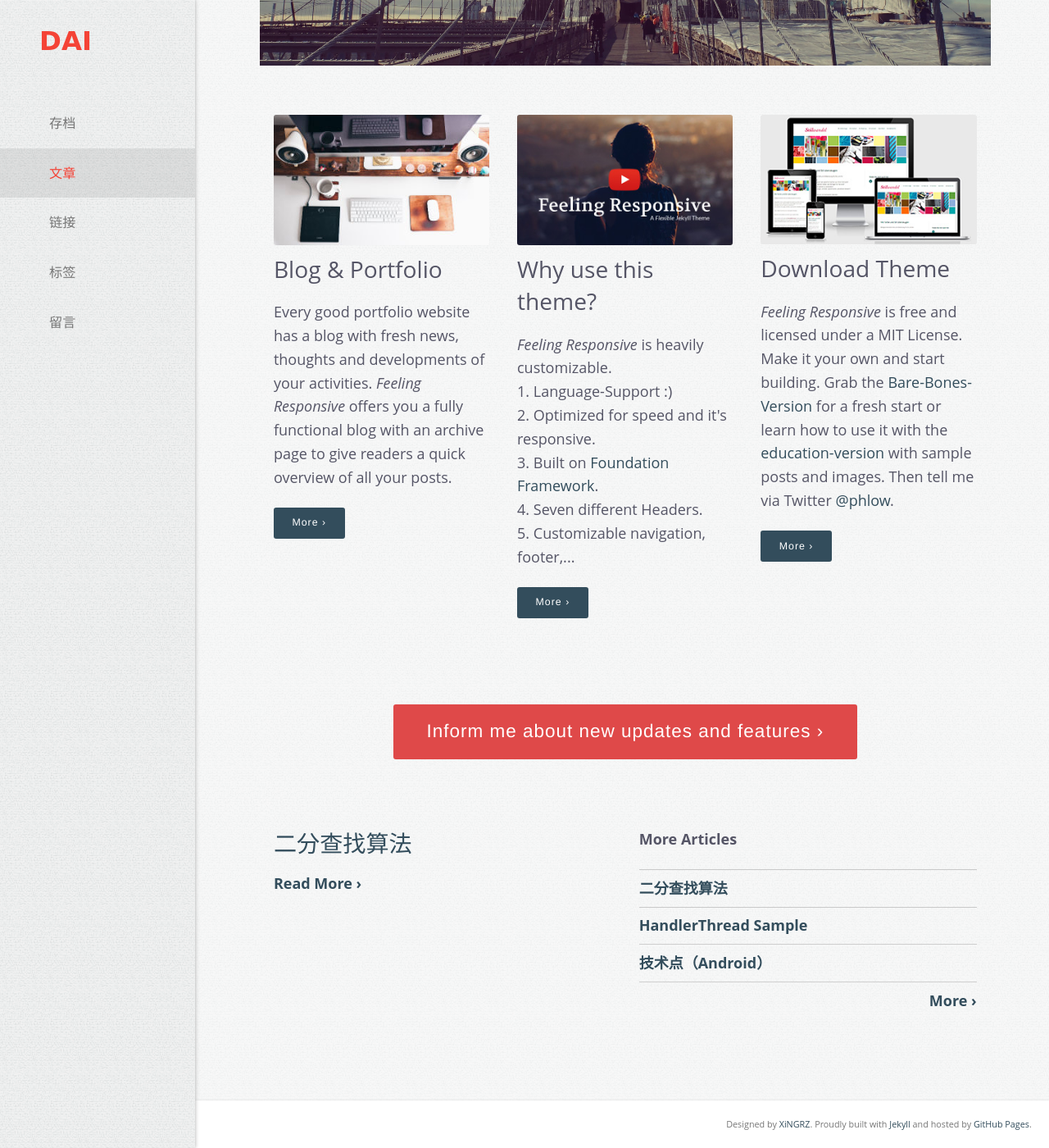
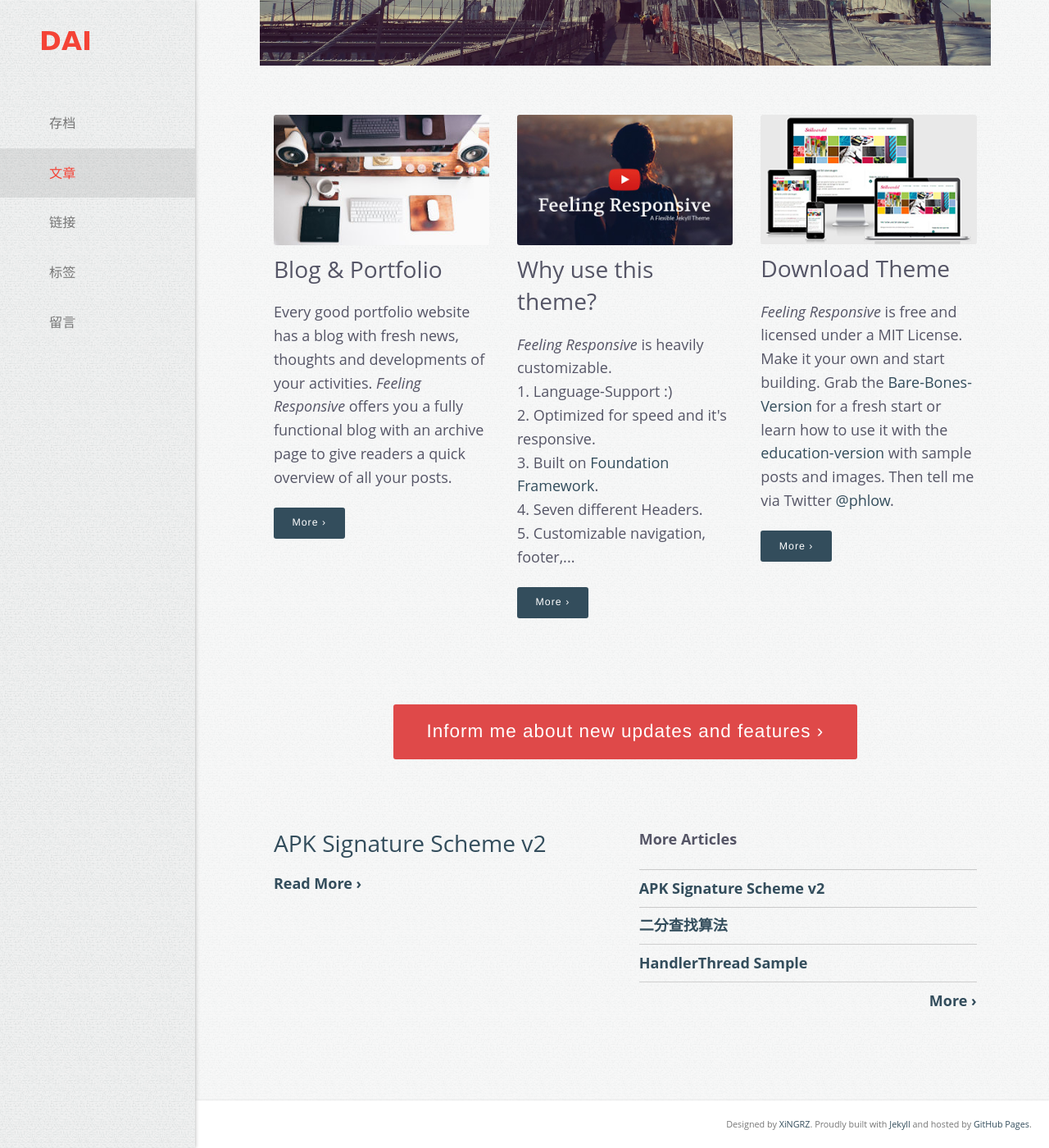
Before and after one commit to daishiwen/blog, a Jekyll site: the page built from _posts/2016-05-01-template-homepage.md, in a window 1280 px wide and 1400 px high, scrolled down 270 px. Shown: the whole window at 82% size. Built offline with Jekyll 4.4.1, drawn with Linux system fonts in a browser that asks for light colours; part of the change alters nothing that is shown.

Commit message:
android v2 signature

````diff
--- /dev/null
+++ b/_posts/2016-11-24-v2-sign-script-desc.md
@@ -0,0 +1,163 @@
+---
+layout: post
+category: 技术
+tags: [Android]
+title: APK Signature Scheme v2
+header: no
+show: true
+---
+
+### v2简介
+
+摘自官方文档：
+<en>
+<p>APK Signature Scheme v2 is a whole-file signature scheme that increases verification speed and strengthens integrity guarantees by detecting any changes to the protected parts of the APK.</p>
+
+<p>Signing using APK Signature Scheme v2 inserts an APK Signing Block into the APK file immediately before the ZIP Central Directory section. Inside the APK Signing Block, v2 signatures and signer identity information are stored in an APK Signature Scheme v2 Block.</p>
+
+<p>APK Signature Scheme v2 was introduced in Android 7.0 (Nougat). To make a APK installable on Android 6.0 (Marshmallow) and older devices, the APK should be signed using JAR signing before being signed with the v2 scheme.</p>
+</en>
+
+通过检测APK受保护的部分，可提高验证速度，同时也加强了完整性保护。
+在Android 7.0 (Nougat)中引入。
+
+gradle插件升级到2.2+，构建APK时默认使用的签名方式就是APK Signature Scheme v2
+目前多渠道打包脚本是在签名后的apk内的mate-info下注入${channel}.txt 文件，违背了v2 Scheme的完整性保护原则。所以在7.0及其以上的设备上安装失败。
+
+解决方案一（不推荐）：
+
+{% highlight java %}
+signingConfigs {
+       release {
+           storeFile file("xxxx")
+           storePassword "xxxx"
+           keyAlias "xxxx"
+           keyPassword "xxxx"
+           v2SigningEnabled false
+       }
+       debug {
+           storeFile file("xxxx")
+           storePassword "xxxx"
+           keyAlias "xxxx"
+           keyPassword "xxxx"
+           v2SigningEnabled false
+       }
+   }
+{% endhighlight %}
+
+通过在build.gradle中手动关闭APK Signature Scheme v2来避免此问题，但是这是一种妥协性的解决方案。所以不推荐。
+
+解决方案二（推荐）：
+
+* build.gradle中加入v2SigningEnabled false，或者当你gradle插件版本在2.2+时可以省略不写，因为它默认是开启哒；
+* 打一个没有签名的release包，把指定signingConfig的地方注释掉就可以。在build.gradle中的配置如下：
+
+{% highlight java %}
+buildTypes {
+    release {
+	zipAlignEnabled true
+	debuggable false
+	// signingConfig signingConfigs.release
+	minifyEnabled true
+	proguardFiles getDefaultProguardFile('proguard-android-optimize.txt'), 'proguard-project.txt'
+    }
+}
+{% endhighlight %}
+
+* 配置基本信息，配置文件为channels.properties（在工程的根目录下）；
+
+```
+[defaultConfig]
+APP_NAME=QyerApp
+VERSION_CODE=7100
+VERSION_NAME=7.1.0
+ks_password=xxxx
+apksigner_dir=25.0.0
+[channels]
+CHANNELS=qyer,google,hiapk,gfan,wandoujia,360m
+         xiaomi
+         qq
+         samsung
+         91m
+         nduoa
+         appchina
+	 ...
+```
+
+defaultConfig中是打包时所需的基本信息，channels中是渠道信息。`需要注意的是你的环境变量中必须得有ANDROID_HOME`，你可以在Terminal中输入`cat $ANDROID_HOME`看是否有打印。apksigner_dir是android sdk中build-tools的版本号，我指定的是25.0.0，如果你没有这个版本也可以指定24.0.3。
+apksigner是在24.0.3才开始提供的，也就是说你在24.0.3之前的版本中是找不到apksigner的。
+
+CHANNELS可以使用逗号分割一直往后加，但如果你嫌太长也可以使用换行。你可以这样写（必须和"="平行，否则会识别不出来）：
+
+```
+CHANNELS=qyer
+         xiaomi
+         qq
+         samsung
+         91m
+         nduoa
+         appchina
+	 ...
+```
+* 开始打包
+
+Terminal中进入工程的根目录，执行`sh build.sh`
+
+首次QyerApp/python/QyerApp-qyer-release-unsigned.apk不存在的情况下：
+
+```
+sh build.sh
+
+目标文件：QyerApp/python/QyerApp-qyer-release-unsigned.apk不存在，开始编译目标文件...
+Observed package id 'build-tools;23.0.0-preview' in inconsistent location '/Users/KEVIN/Library/Android/sdk/build-tools/23.0.0_rc1' (Expected '/Users/KEVIN/Library/Android/sdk/build-tools/23.0.0-preview')
+Observed package id 'build-tools;23.0.0-preview' in inconsistent location '/Users/KEVIN/Library/Android/sdk/build-tools/23.0.0_rc1' (Expected '/Users/KEVIN/Library/Android/sdk/build-tools/23.0.0-preview')
+Incremental java compilation is an incubating feature.
+The TaskInputs.source(Object) method has been deprecated and is scheduled to be removed in Gradle 4.0. Please use TaskInputs.file(Object).skipWhenEmpty() instead.
+:QyerApp:clean
+:google-play-services_lib:clean
+:AndroidExLibrary:AndroidExLibrary:clean
+:AndroidExLibrary:QyerLibrary:clean
+:QyerApp:preBuild UP-TO-DATE
+:QyerApp:preQyerReleaseBuild UP-TO-DATE
+:QyerApp:checkQyerReleaseManifest
+:QyerApp:preFastlaneAdhocBuild UP-TO-DATE
+:QyerApp:preFastlaneDebugBuild UP-TO-DATE
+:QyerApp:preFastlaneReleaseBuild UP-TO-DATE
+......
+
+开始编译渠道包...
+包信息: QyerApp 7.1.0 7100
+渠道数量: 56
+渠道名称: ['qyer', 'google', 'hiapk', 'gfan', 'wandoujia', '360m', 'xiaomi', 'qq', 'samsung', '91m', 'nduoa', 'appchina', 'goapk', 'baidu', 'liantong', 'mm', 'crossmo', 'eoe', '3g', 'mumayi', 'hicloud', '163m', 'meizu', 'liqucn', 'oppo', 'dangle', 'sohu', 'lenovo', 'aliyun', 'amazon', 'taobao', 'sogouzs', 'jinli', 'letv', 'lephone', 'alimama', 'jinritoutiao', 'sjht001', 'sjht002', 'sjht003', 'sem', 'gdtcs', 'ws1', 'ws2', 'dianru1', 'dianruwifi', 'wnys', 'dianqu', 'qumi', 'jiawoduoduo', 'jiawoxiaoyi', 'jiawodstj', 'iqiyi', 'zhtg', 'zhtt', 'vivo']
+signing...
+signed: QyerApp/python/outputs_apk/QyerApp-qyer-release_7.1.0.apk
+signed: QyerApp/python/outputs_apk/QyerApp-google-release_7.1.0.apk
+signed: QyerApp/python/outputs_apk/QyerApp-hiapk-release_7.1.0.apk
+signed: QyerApp/python/outputs_apk/QyerApp-gfan-release_7.1.0.apk
+signed: QyerApp/python/outputs_apk/QyerApp-wandoujia-release_7.1.0.apk
+signed: QyerApp/python/outputs_apk/QyerApp-360m-release_7.1.0.apk
+signed: QyerApp/python/outputs_apk/QyerApp-xiaomi-release_7.1.0.apk
+......
+```
+
+QyerApp/python/QyerApp-qyer-release-unsigned.apk存在的情况下：
+
+```
+sh build.sh
+
+目标文件已存在，是否使用此文件编译渠道包？
+please input (y/n) :y
+开始编译渠道包...
+包信息: QyerApp 7.1.0 7100
+渠道数量: 56
+渠道名称: ['qyer', 'google', 'hiapk', 'gfan', 'wandoujia', '360m', 'xiaomi', 'qq', 'samsung', '91m', 'nduoa', 'appchina', 'goapk', 'baidu', 'liantong', 'mm', 'crossmo', 'eoe', '3g', 'mumayi', 'hicloud', '163m', 'meizu', 'liqucn', 'oppo', 'dangle', 'sohu', 'lenovo', 'aliyun', 'amazon', 'taobao', 'sogouzs', 'jinli', 'letv', 'lephone', 'alimama', 'jinritoutiao', 'sjht001', 'sjht002', 'sjht003', 'sem', 'gdtcs', 'ws1', 'ws2', 'dianru1', 'dianruwifi', 'wnys', 'dianqu', 'qumi', 'jiawoduoduo', 'jiawoxiaoyi', 'jiawodstj', 'iqiyi', 'zhtg', 'zhtt', 'vivo']
+signing...
+signed: QyerApp/python/outputs_apk/QyerApp-qyer-release_7.1.0.apk
+signed: QyerApp/python/outputs_apk/QyerApp-google-release_7.1.0.apk
+signed: QyerApp/python/outputs_apk/QyerApp-hiapk-release_7.1.0.apk
+signed: QyerApp/python/outputs_apk/QyerApp-gfan-release_7.1.0.apk
+signed: QyerApp/python/outputs_apk/QyerApp-wandoujia-release_7.1.0.apk
+signed: QyerApp/python/outputs_apk/QyerApp-360m-release_7.1.0.apk
+signed: QyerApp/python/outputs_apk/QyerApp-xiaomi-release_7.1.0.apk
+......
+```
--- a/_sass/_content.scss
+++ b/_sass/_content.scss
@@ -171,6 +171,16 @@
       }
     }
 
+	en {
+		p {
+			margin-top: 0;
+	        margin-bottom: 25px;
+			line-height: 1.2;
+			font-size: 16px;
+			color: #000;
+		}
+	}
+
     img {
       max-width: 60%;
 	  border-radius: 0;
````
